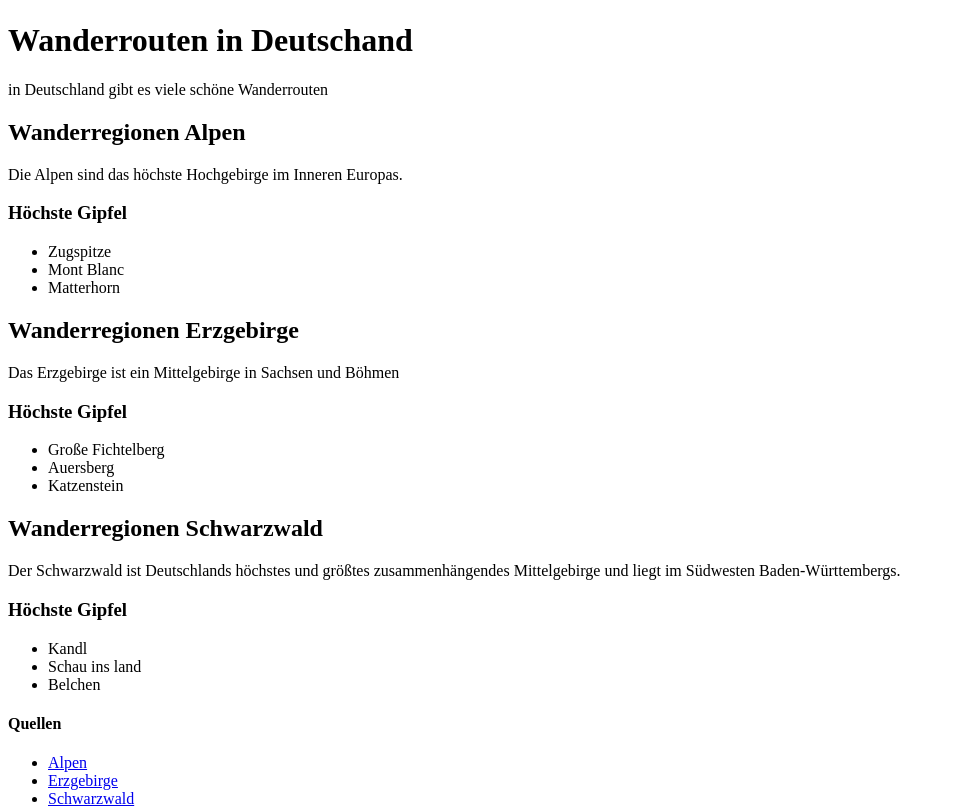
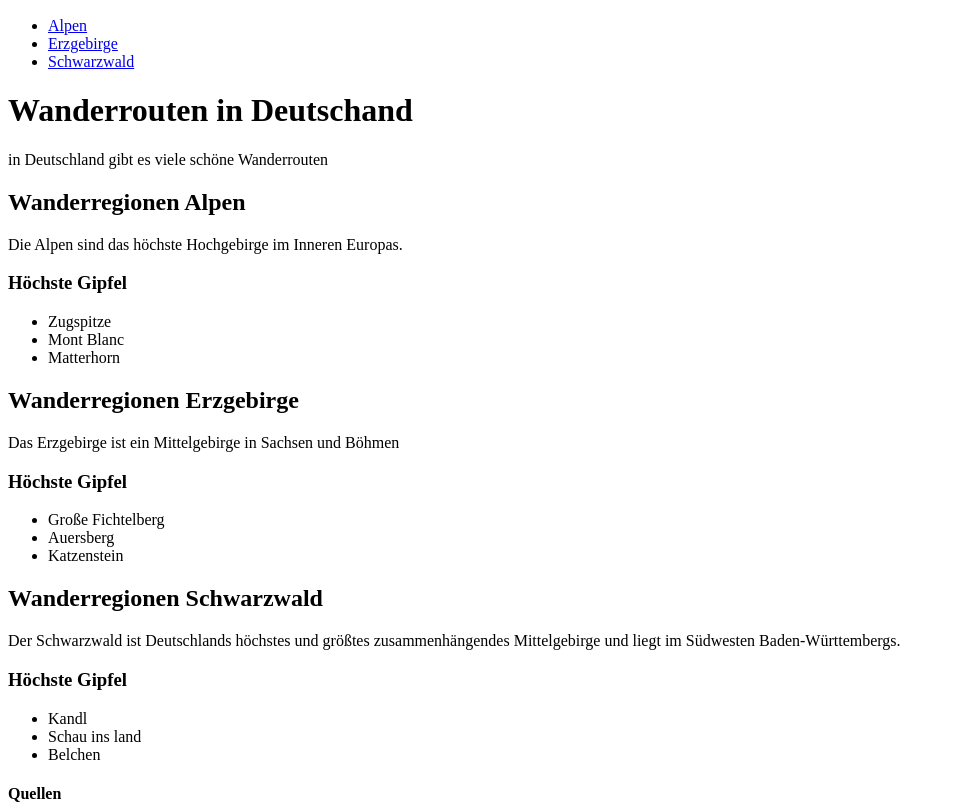
Before and after one commit to christophschmitz/html-intro, a plain HTML site: page index.html in a window 1280 px wide. Shown: the part 311-1121 px from the top of the page, without its empty margins (0-955 px from the left). Drawn offline with Linux system fonts and the light colour scheme.

Commit message:
Change structure

```diff
--- a/index.html
+++ b/index.html
@@ -1,5 +1,6 @@
 <!DOCTYPE html>
 <html lang="en">
+
 <head>
     <meta charset="UTF-8">
     <meta http-equiv="X-UA-Compatible" content="IE=edge">
@@ -7,13 +8,23 @@
     <title>Wanderregionen in Deutschland</title>
 </head>
 <header>
-    <img src="https://upload.wikimedia.org/wikipedia/commons/b/bd/Sk%C3%A6lingsfjall%2C_Streymoy_%28faroe_islands%29.jpg" alt="Ein schöner Berg">
+    <img src="https://upload.wikimedia.org/wikipedia/commons/b/bd/Sk%C3%A6lingsfjall%2C_Streymoy_%28faroe_islands%29.jpg"
+        alt="Ein schöner Berg">
 </header>
+
 <body>
+    <header>
+        <nav>
+            <ul>
+                <li> <a href="#">Alpen</a></li>
+                <li><a href="#">Erzgebirge</a></li>
+                <li><a href="#">Schwarzwald</a></li>
+        </nav>
+    </header>
     <main>
         <h1>Wanderrouten in Deutschand</h1>
         <p>in Deutschland gibt es viele schöne Wanderrouten</p>
-    <div>
+        <section>
             <h2>Wanderregionen Alpen</h2>
             <p>Die Alpen sind das höchste Hochgebirge im Inneren Europas.</p>
             <h3>Höchste Gipfel</h3>
@@ -22,8 +33,8 @@
                 <li>Mont Blanc</li>
                 <li>Matterhorn</li>
             </ul>
-    </div>
-    <div>
+        </section>
+        <section>
             <h2>Wanderregionen Erzgebirge</h2>
             <p>Das Erzgebirge ist ein Mittelgebirge in Sachsen und Böhmen</p>
             <h3>Höchste Gipfel</h3>
@@ -32,17 +43,18 @@
                 <li>Auersberg</li>
                 <li>Katzenstein</li>
             </ul>
-        </div>
-        <div>
+        </section>
+        <section>
             <h2>Wanderregionen Schwarzwald</h2>
-            <p>Der Schwarzwald ist Deutschlands höchstes und größtes zusammenhängendes Mittelgebirge und liegt im Südwesten Baden-Württembergs.</p>
+            <p>Der Schwarzwald ist Deutschlands höchstes und größtes zusammenhängendes Mittelgebirge und liegt im
+                Südwesten Baden-Württembergs.</p>
             <h3>Höchste Gipfel</h3>
             <ul>
                 <li>Kandl</li>
                 <li>Schau ins land</li>
                 <li>Belchen</li>
             </ul>
-            </div>
+        </section>
     </main>
     <footer>
         <h4>Quellen</h4>
@@ -55,4 +67,5 @@
         </nav>
     </footer>
 </body>
+
 </html>
```
Lines whose indentation alone changed are shown as unchanged.
